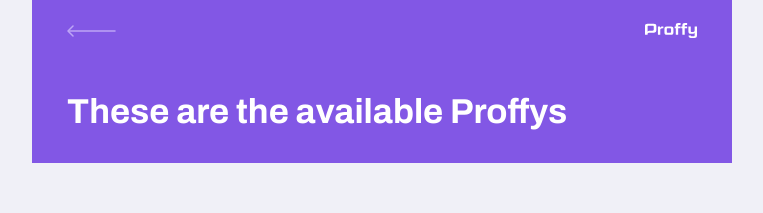
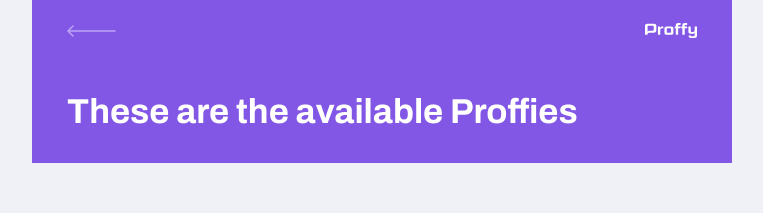
Before and after one commit to leost3/Proffy, a React (Create React App) app: page /study in a window 1280 px wide. Shown: the top 213 px of the page, without its empty margins (258-1021 px from the left). Built offline with nearby package versions, Linux system fonts and the light colour scheme.

Commit message:
chore: use PageHeader in teacherForm and teacherList

```diff
--- a/src/pages/teacher-form/index.tsx
+++ b/src/pages/teacher-form/index.tsx
@@ -1,8 +1,12 @@
 import React from 'react'
+
+import PageHeader from '../../components/page-header'
 
 function TeacherForm() {
   return (
-    <h1>Teacher Form</h1>
+    <div id="page-teacher-form" className="container">
+      <PageHeader title="forms" />
+    </div>
   )
 }
 
--- a/src/pages/teacher-list/index.tsx
+++ b/src/pages/teacher-list/index.tsx
@@ -1,30 +1,15 @@
 import './styles.css'
 
 import React from 'react'
-import { Link } from 'react-router-dom'
 
-import backIcon from '../../assets/icons/back.svg'
-import logoImg from '../../assets/images/logo.svg'
-
-
-
+import PageHeader from '../../components/page-header'
 
 
 
 function TeacherList() {
   return (
     <div id="page-teacher-list" className="container">
-      <header className="page-header">
-        <div className="top-bar-container">
-          <Link to='/' >
-            <img src={backIcon} alt="go back" />
-          </Link>
-          <img src={logoImg} alt="Proffy" />
-        </div>
-        <div className="header-content">
-          <strong>These are the available Proffys</strong>
-        </div>
-      </header>
+      <PageHeader title="These are the available Proffies" />
     </div>
   )
 }
--- a/src/pages/teacher-list/styles.css
+++ b/src/pages/teacher-list/styles.css
@@ -2,47 +2,3 @@
   width: 100vw;
   height: 100vh;
 }
-
-.page-header {
-  display: flex;
-  flex-direction: column;
-  background-color: var(--color-primary);
-}
-
-
-.page-header .top-bar-container {
-  width: 90%;
-  margin: 0 auto;
-  display: flex;
-  justify-content: space-between;
-  align-items: center;
-  color: var(--color-text-in-primary);
-  padding: 1.6rem 0;
-}
-
-.page-header .top-bar-container > a {
-  height: 3.2rem;
-  transition: opacity 0.2s;
-}
-.page-header .top-bar-container > a:hover {
- opacity: 0.6;
-}
-
-
-.page-header .top-bar-container > img {
-  height: 1.6rem;
-}
-
-
-.page-header .header-content  {
-  width: 90%;
-  margin: 0 auto;
-  position: relative;
-  margin: 3.2rem auto;
-}
-
-.page-header .header-content strong {
-  font: 700 3.6rem Archivo;
-  line-height: 4.2rem;
-  color: var(--color-title-in-primary);
-}
```
